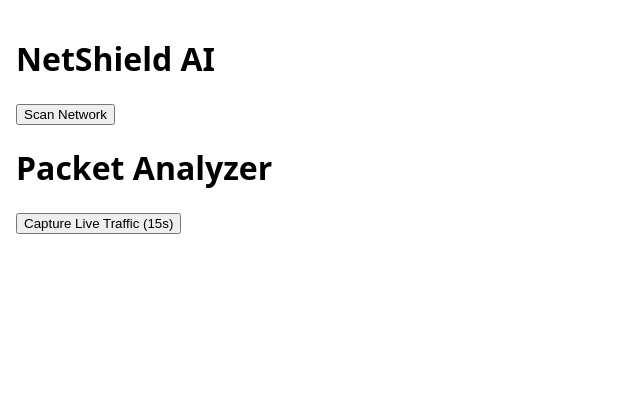
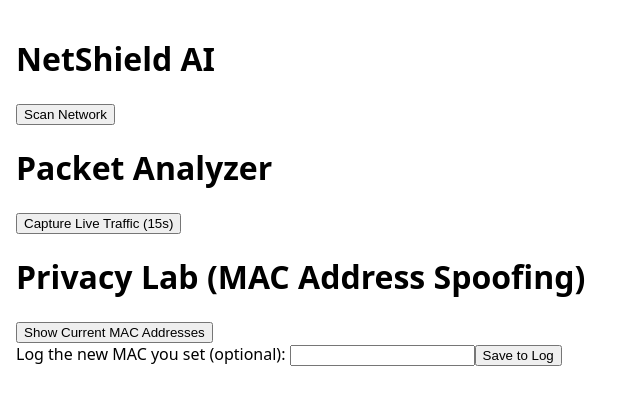
Before and after one commit to Vishnu9060/data-privacy-project-, a React (Vite) app in the folder netshield-ai/frontend/: page / in a window 1280 px wide. Shown: the top 404 px of the page, without its empty margins (0-640 px from the left). Built offline with nearby package versions, Linux system fonts and the light colour scheme.

Commit message:
Add Privacy Lab module - MAC address viewing and guided SMAC workflow (Phase 3)

```diff
--- a/netshield-ai/frontend/src/App.jsx
+++ b/netshield-ai/frontend/src/App.jsx
@@ -9,6 +9,12 @@ function App() {
   const [packets, setPackets] = useState(null)
   const [packetsLoading, setPacketsLoading] = useState(false)
   const [packetsError, setPacketsError] = useState(null)
+
+  const [adapters, setAdapters] = useState(null)
+  const [adaptersLoading, setAdaptersLoading] = useState(false)
+  const [adaptersError, setAdaptersError] = useState(null)
+  const [newMacInput, setNewMacInput] = useState('')
+  const [macLog, setMacLog] = useState([])
 
   const handleScan = async () => {
     setLoading(true)
@@ -46,6 +52,31 @@ function App() {
     } finally {
       setPacketsLoading(false)
     }
+  }
+
+  const handleShowAdapters = async () => {
+    setAdaptersLoading(true)
+    setAdaptersError(null)
+    setAdapters(null)
+
+    try {
+      const response = await axios.get('http://127.0.0.1:8000/network-adapter-info')
+      if (response.data.error) {
+        setAdaptersError(response.data.error)
+      } else {
+        setAdapters(response.data.adapters)
+      }
+    } catch (err) {
+      setAdaptersError('Failed to reach backend: ' + err.message)
+    } finally {
+      setAdaptersLoading(false)
+    }
+  }
+
+  const handleSaveMacLog = () => {
+    if (!newMacInput.trim()) return
+    setMacLog([...macLog, { value: newMacInput, time: new Date().toLocaleTimeString() }])
+    setNewMacInput('')
   }
 
   return (
@@ -117,6 +148,67 @@ function App() {
           </table>
         </>
       )}
+
+      <h1>Privacy Lab (MAC Address Spoofing)</h1>
+      <button onClick={handleShowAdapters} disabled={adaptersLoading}>
+        Show Current MAC Addresses
+      </button>
+
+      {adaptersLoading && <p>Loading adapters...</p>}
+      {adaptersError && <p>Error: {adaptersError}</p>}
+
+      {adapters && (
+        <>
+          <table border="1" cellPadding="8">
+            <thead>
+              <tr>
+                <th>Adapter Name</th>
+                <th>MAC Address</th>
+              </tr>
+            </thead>
+            <tbody>
+              {adapters.map((adapter, index) => (
+                <tr key={index}>
+                  <td>{adapter.name}</td>
+                  <td>{adapter.mac_address}</td>
+                </tr>
+              ))}
+            </tbody>
+          </table>
+
+          <pre>
+{`Manual Steps Using SMAC:
+1. Open the SMAC application.
+2. Select your Wi-Fi network adapter from the list.
+3. Enter a new MAC address in SMAC's 'New Spoofed MAC Address' field (use a random value in the format XX:XX:XX:XX:XX:XX).
+4. Click 'Update MAC' in SMAC, then restart the adapter when prompted.
+5. Come back here and click 'Show Current MAC Addresses' again to verify the change.
+6. When finished testing, use SMAC's 'Remove MAC' button to restore your original address, then verify again here.`}
+          </pre>
+        </>
+      )}
+
+      <div>
+        <label>
+          Log the new MAC you set (optional):{' '}
+          <input
+            type="text"
+            value={newMacInput}
+            onChange={(e) => setNewMacInput(e.target.value)}
+          />
+        </label>
+        <button onClick={handleSaveMacLog}>Save to Log</button>
+      </div>
+
+      {macLog.length > 0 && (
+        <ul>
+          {macLog.map((entry, index) => (
+            <li key={index}>
+              [{entry.time}] {entry.value}
+            </li>
+          ))}
+        </ul>
+      )}
     </div>
   )
 }
```
Also changed, not shown: 1 other file (tests, documents, lock files or other folders).
